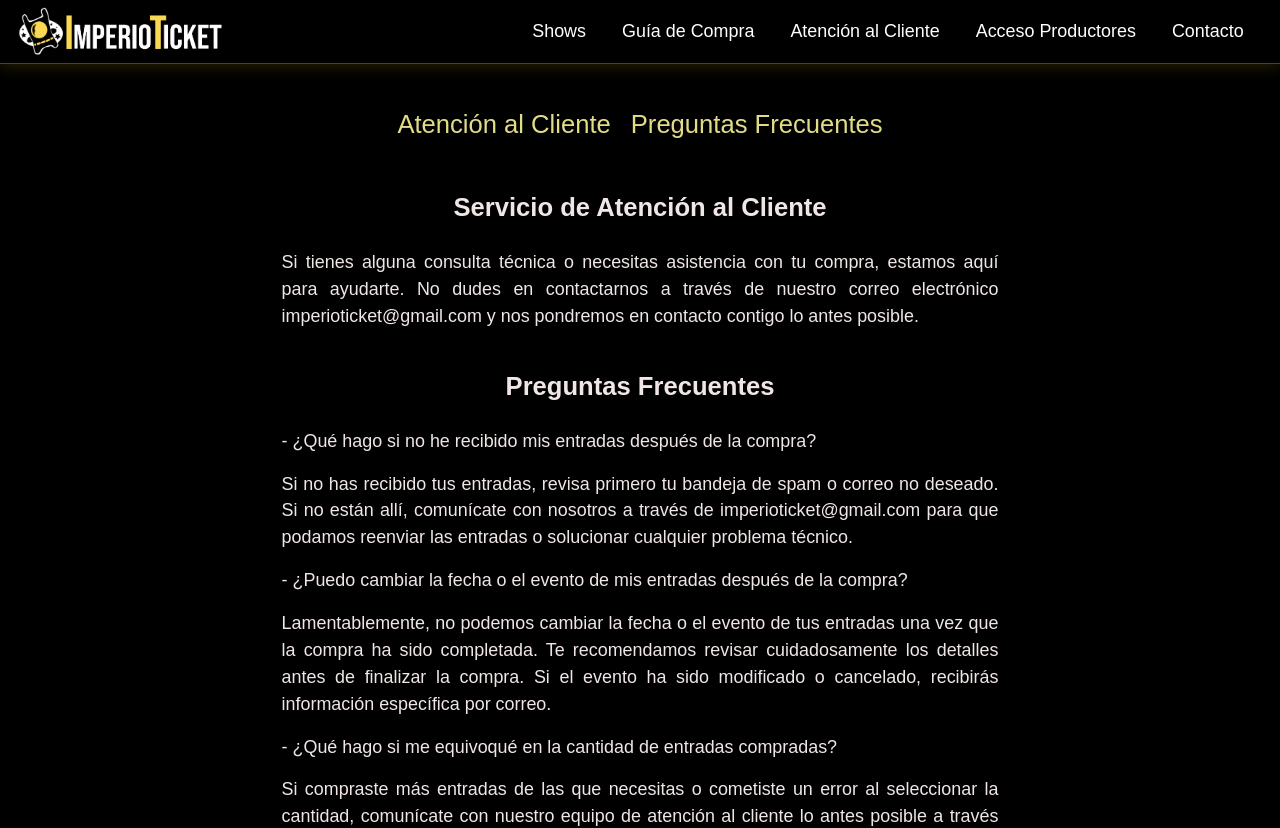
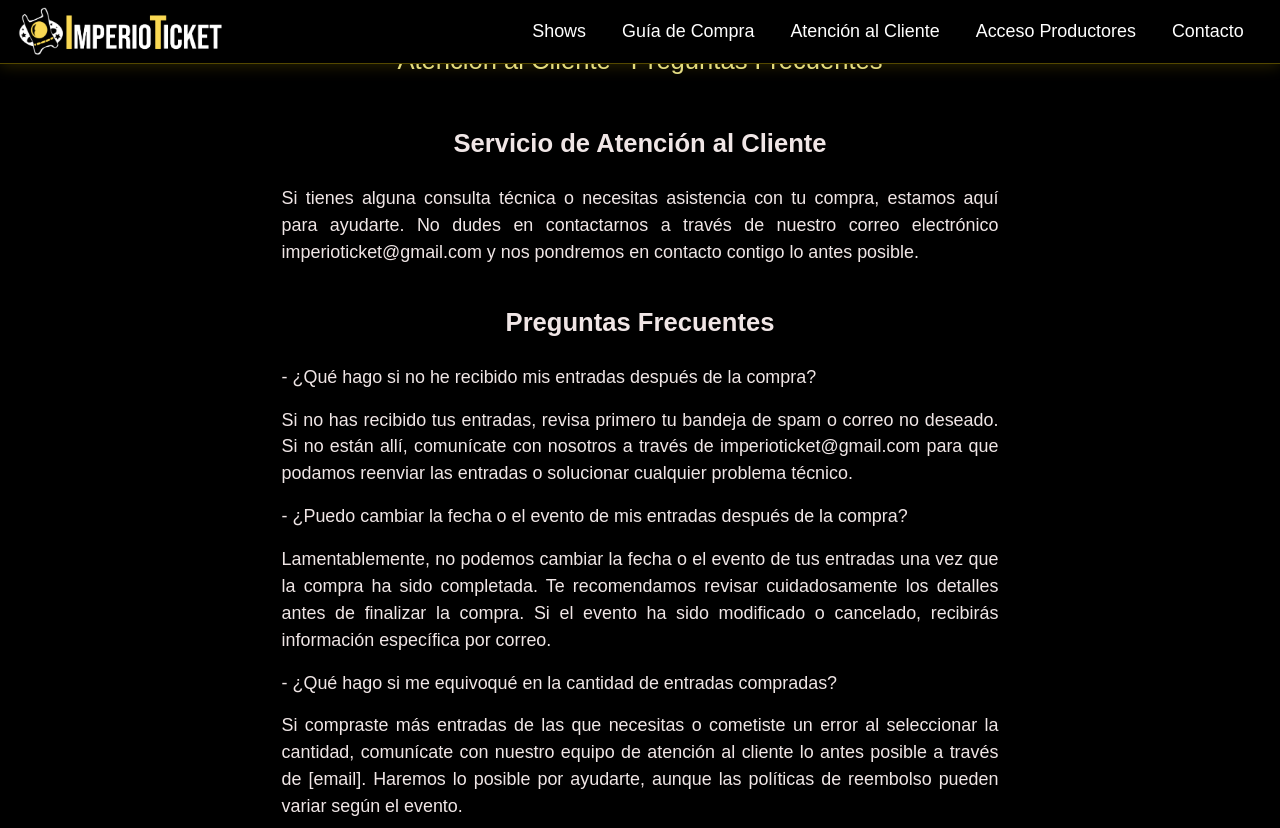
Before and after one commit to LeonardoRiera/IMPERIOtickets, a React (Vite) app: page /AtencionAlCliente in a window 1280 px wide. Shown: the top 828 px of the page. Built offline with nearby package versions, Linux system fonts and the light colour scheme; a web font is replaced by a local one.

Commit message:
refactorizacion de atencion al cliente

```diff
--- a/src/Components/AtencionCliente/AtencionCliente.css
+++ b/src/Components/AtencionCliente/AtencionCliente.css
@@ -1,24 +1,30 @@
+.backClientes {
+    width: 100%;
+    display: flex;
+    flex-direction: column;
+    align-items: center;
+}
 .AtencionClienteContainer {
     background-color: #000000;
     text-align: center;
     padding: 2vmax;
-    padding-bottom: 4vmax !important;
+    padding-bottom: 4vmax;
     width: 60%;
-    margin: 5vmax auto 0 auto;
+
+
 }
 
 .tituloInformacionAtencion {
     padding: 1.5vmax;
     font-family: 'Clash Grotesk', sans-serif;
     font-size: 2vmax;
-    /* font-weight: bold */;
     color: #e2dc87;
 }
 
 .tituloInformacionAtencion a {
     color: #e2dc87; /* Mismo color que el título */
     text-decoration: none; /* Elimina el subrayado predeterminado */
-    margin: 0 10px; /* Espaciado entre los enlaces */
+    margin: 0 10px;
     transition: color 0.3s ease;
 }
 
@@ -121,9 +127,7 @@
 
 
 
-    .AtencionClienteContainer {
-        width: 80%;
-    }
+
 
     /* h2 */
     .tituloInformacionAtencion {
--- a/src/Components/AtencionCliente/AtencionCliente.jsx
+++ b/src/Components/AtencionCliente/AtencionCliente.jsx
@@ -9,7 +9,8 @@ const AtencionCliente = () => {
     }, []); // El array vacío indica que se ejecutará solo al montar el componente
 
   return (
-    <div className='AtencionClienteContainer'>
+    <div className='backClientes'>
+      <div className='AtencionClienteContainer'>
 
         <h2 className='tituloInformacionAtencion'>
           <a href="#atencionAlCliente">Atención al Cliente</a>
@@ -37,8 +38,10 @@ const AtencionCliente = () => {
 
         <p className='desarrollo'>- ¿Qué sucede si el evento que compré ha sido cancelado o reprogramado?</p>
         <p className='desarrollo'>Si el evento ha sido cancelado, te informaremos sobre el proceso de reembolso por correo electrónico. Si ha sido reprogramado,
-          recibirás automáticamente las entradas para la nueva fecha.</p>
+          recibirás automáticamente las entradas para la nueva fecha.
+        </p>
 
+      </div>
     </div>
   )
 }
```
